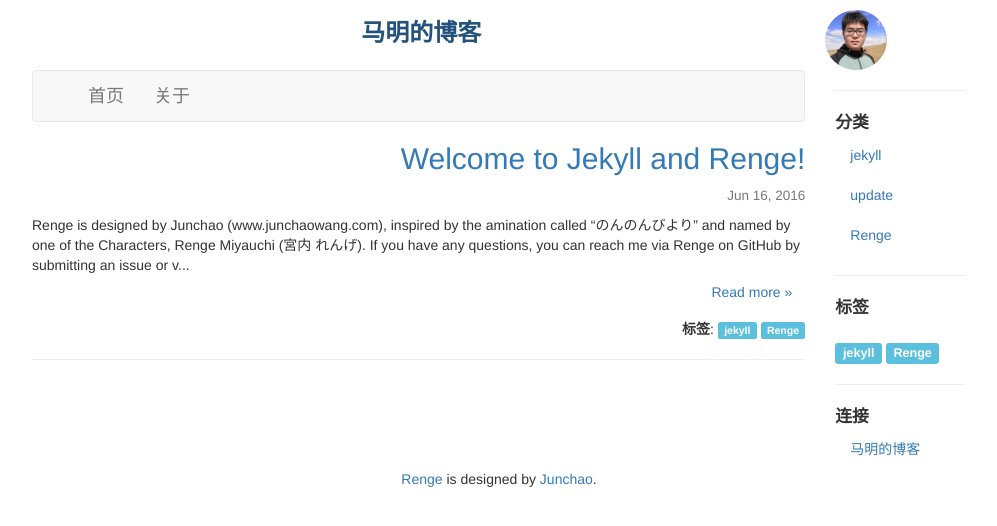
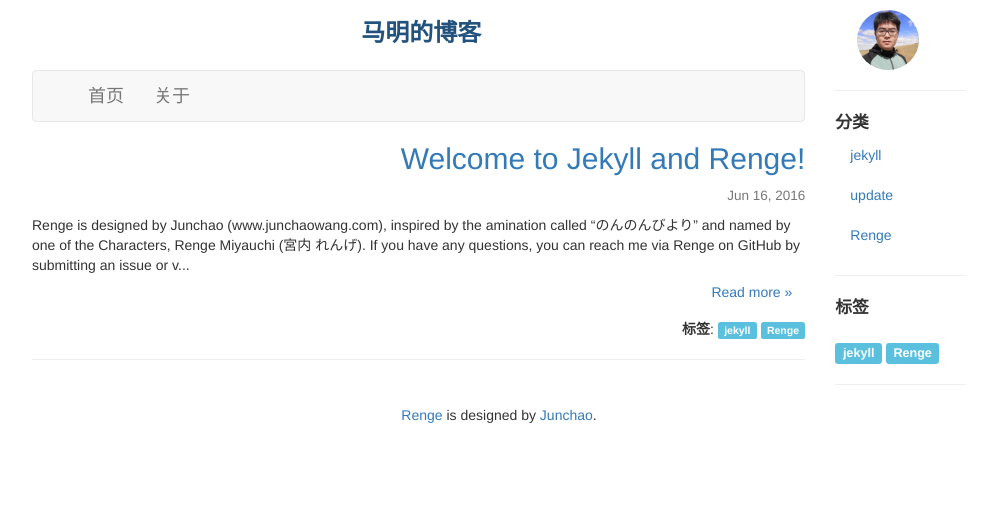
Before and after one commit to chaojunma/chaojunma.github.io, a Jekyll site: the page built from index.html, in a window 1280 px wide. Shown: the top 526 px of the page, without its empty margins (141-1138 px from the left). Built offline with Jekyll 4.4.1, drawn with Linux system fonts in a browser that asks for light colours; the list of posts is cut into pages by our own code.

Commit message:
修改样式

```diff
--- a/_includes/header.html
+++ b/_includes/header.html
@@ -8,7 +8,7 @@
               <strong style="color:#23527C">{{ site.title }}</strong>
             </h3>
           </div>
-          <div class="col-xs-2 span3">
+          <div class="col-xs-2 span3 text-center">
             <img alt="Renge" height="60" src="/images/Header.jpg" class="img-circle miaopasi" /></div>
         </div>
       </div>
--- a/_includes/sider.html
+++ b/_includes/sider.html
@@ -12,8 +12,10 @@
         <big><a class="label label-info" href="/tags/#{{ tag[0] }}">{{ tag[0] }}</a></big>
     {% endfor %}
     <hr>
-      <li class="nav-header"><big><b>连接</b></big></li>
+      <!--
+	  	<li class="nav-header"><big><b>连接</b></big></li>
 
-    <li><a href="https://www.junchaowang.com">马明的博客</a></li>
-  </ul>
+		<li><a href="https://www.junchaowang.com">马明的博客</a></li>
+	  -->
+	 </ul>
 </div>
```
